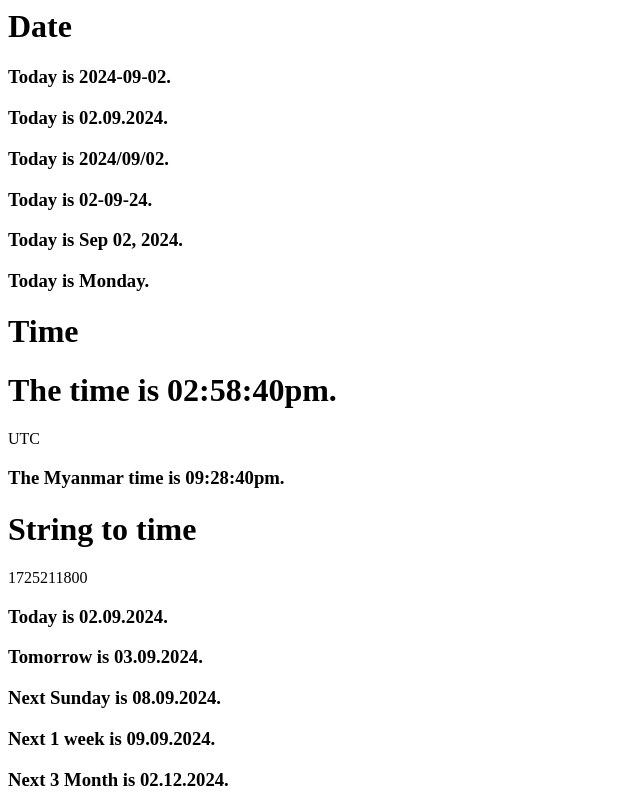
After one commit to andrewtoby24/heinlearn_PHP, a PHP site: page /date.php in a window 1280 px wide. The commit adds this page. Shown: the whole page, without its empty margins (0-640 px from the left). Run offline with PHP 8.4, Linux system fonts and the light colour scheme.

Commit message:
PHP Day 5

```diff
--- /dev/null
+++ b/date.php
@@ -0,0 +1,29 @@
+<?php
+
+    echo "<h1>Date</h1>";
+    echo "<h3>Today is ".date("Y-m-d").".</h3>";
+    echo "<h3>Today is ".date("d.m.Y").".</h3>";
+    echo "<h3>Today is ".date("Y/m/d").".</h3>";
+    echo "<h3>Today is ".date("d-m-y").".</h3>";
+    echo "<h3>Today is ".date("M d, Y").".</h3>";
+    echo "<h3>Today is ".date("l").".</h3>";
+
+    echo "<h1>Time </h1>";
+    echo "<h1>The time is ".date("h:i:sa").".</h1>";
+
+    echo date_default_timezone_get();
+
+    date_default_timezone_set("Asia/Yangon");
+
+    echo "<h3>The Myanmar time is ".date("h:i:sa").".</h3>";
+
+    echo "<h1>String to time</h1>";
+    $today = strtotime("today");
+    echo $today;
+    echo "<h3>Today is ".date("d.m.Y", $today).".</h3>";
+    $tomorrow = strtotime("tomorrow");
+    echo "<h3>Tomorrow is ".date("d.m.Y", $tomorrow).".</h3>";
+    echo "<h3>Next Sunday is ".date("d.m.Y", strtotime("next Sunday")).".</h3>";
+    echo "<h3>Next 1 week is ".date("d.m.Y", strtotime("+1 weeks")).".</h3>";
+    echo "<h3>Next 3 Month is ".date("d.m.Y", strtotime("+3 months")).".</h3>";
+?>
```
Also changed, not shown: number.php (+18 -1 lines).
